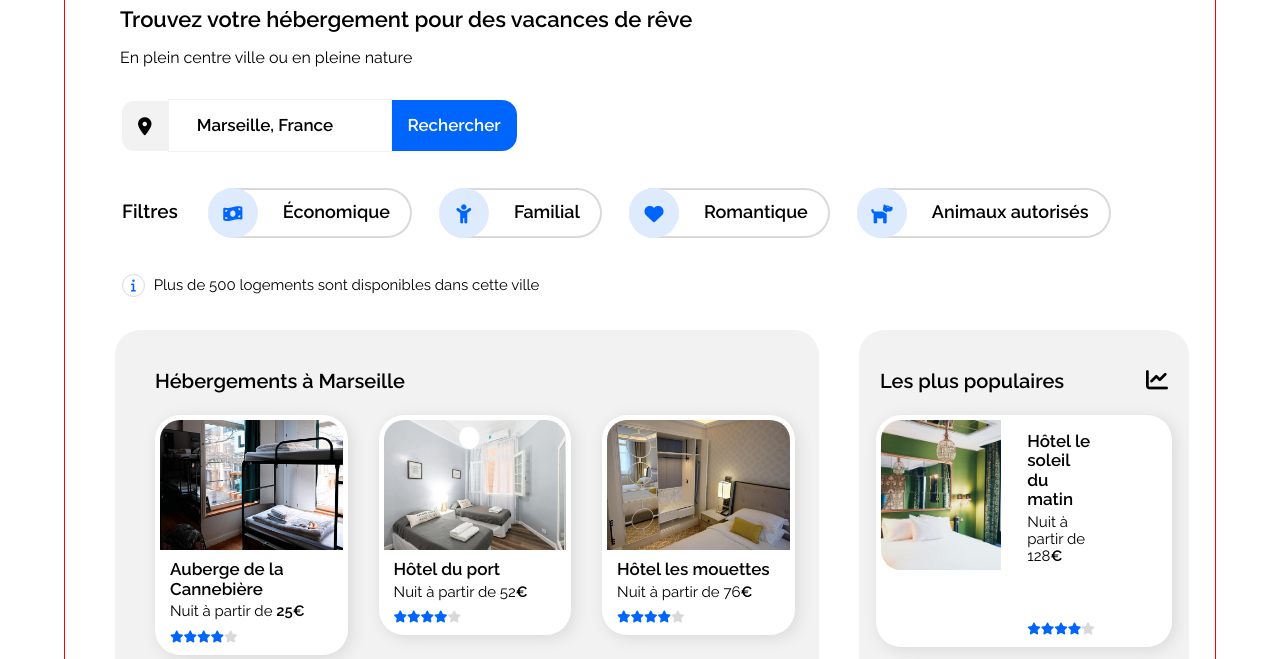
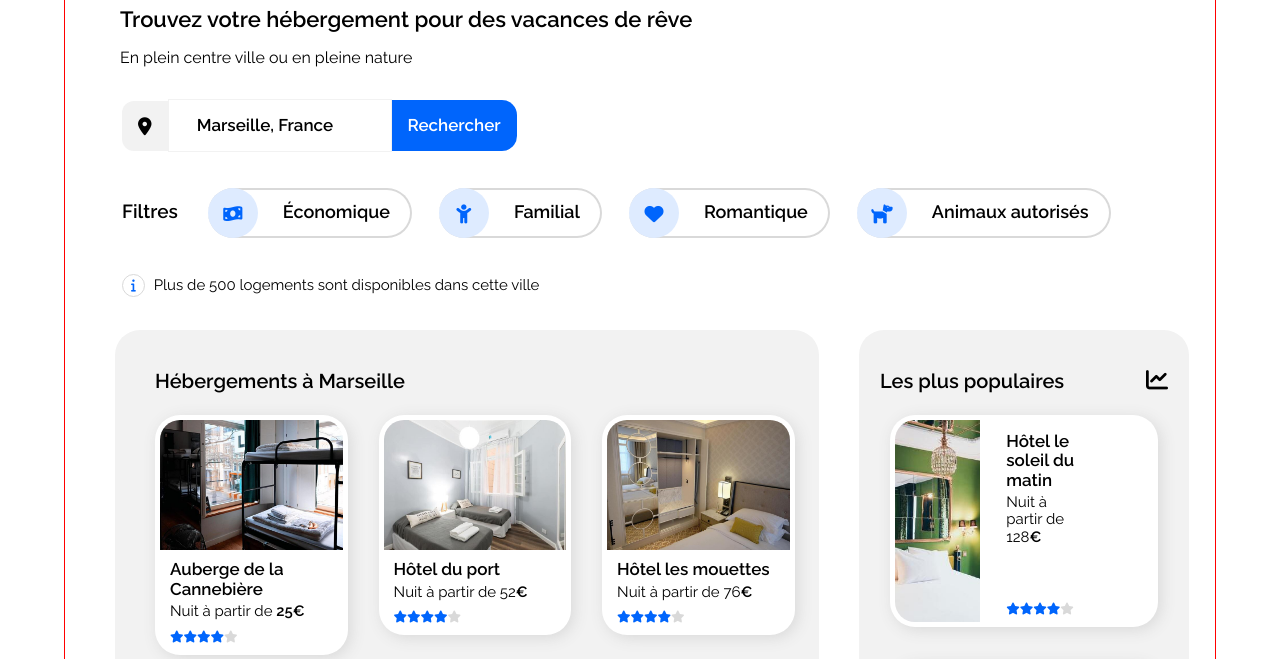
Before and after one commit to stephanietako/OC-P2-Booki, a plain HTML site: page index.html in a window 1280 px wide. Shown: the part 111-770 px from the top of the page. Drawn offline with Linux system fonts and the light colour scheme.

Commit message:
refacto:css

```diff
--- a/CSS/nav.css
+++ b/CSS/nav.css
@@ -53,11 +53,11 @@ nav ul {
 
 .header-nav a:hover {
   border-top: 2px solid red;
-  cursor: pointer;
+
 }
 
 .header-nav a.links:hover {
   border-top: 2px solid blue;
-  cursor: pointer;
+
 
 }
--- a/CSS/results.css
+++ b/CSS/results.css
@@ -198,19 +198,21 @@
 
 .bloc-popular .container-cards .card a .card-image {
   position: relative;
+  min-height: 100%;
+  width: 33%;
+  min-width: 33%;
+  max-width: 33%;
 }
 
 .bloc-popular .container-cards .card a .card-image img {
   display: flex;
+  position: absolute;
+  width: 100%;
+  height: 100%;
+  object-fit: cover;
+  display: flex;
   border-top-left-radius: 20px;
   border-bottom-left-radius: 20px;
-  width: 120px;
-  /*
-  max-height: 184px;
-  */
-  height: 150px;
-  overflow: hidden;
-  object-fit: cover;
 }
 
 .bloc-popular .container-cards .card a .card-body {
```
